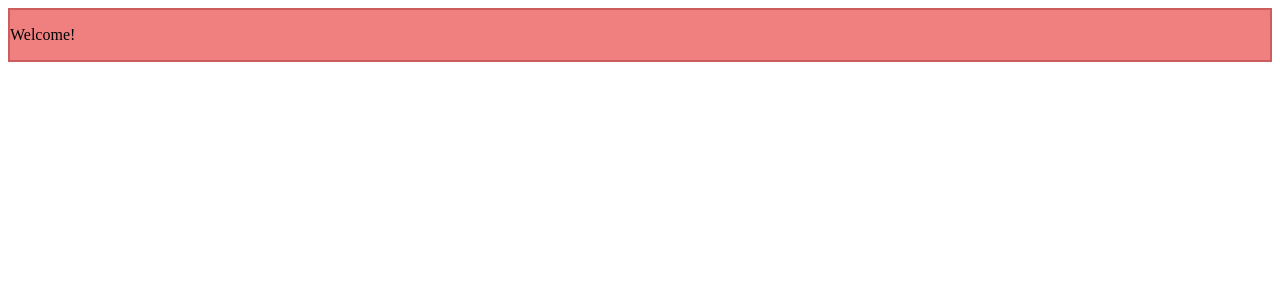
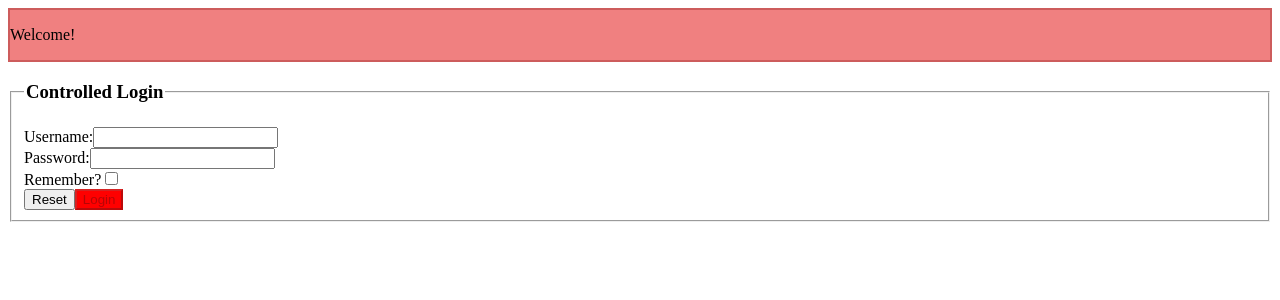
Before and after one commit to amaliacicala/esercizi-react, a React (Create React App) app: page / in a window 1280 px wide. Shown: the top 300 px of the page. Built offline with nearby package versions, Linux system fonts and the light colour scheme.

Commit message:
feat: add ex. Styling Components 03

```diff
--- a/src/App.js
+++ b/src/App.js
@@ -1,11 +1,13 @@
 import React from "react";
 import { Welcome } from "./Welcome";
+import { Login } from "./Login";
 
 export class App extends React.Component {
     render() {
         return (
             <div>
                 <Welcome />
+                <Login />
             </div>
         )
     }
--- /dev/null
+++ b/src/Login.js
@@ -0,0 +1,88 @@
+import React from "react";
+
+export class Login extends React.Component {
+    state = {
+        username: '',
+        password: '',
+        remember: ''
+    }
+
+    handleInputChange = (event) => {
+        const name = event.target.name
+        const type = event.target.type
+        const value = event.target.value
+        const checked = event.target.checked
+
+        this.setState({
+            [name]: type === 'checkbox' ? checked : value
+        })
+    }
+
+    onReset = (event) => {
+        this.setState({
+            username: '',
+            password: '',
+            remember: false
+        })
+    }
+
+    onLogin = (event) => {
+        this.setState({
+            username: '',
+            password: '',
+            remember: ''
+        })
+
+        console.log(this.state)
+    }
+
+    render() {
+        return (
+            <fieldset>
+                <legend><h3>Controlled Login</h3></legend>
+                <div>
+                    <label htmlFor="username">Username:</label>
+                    <input
+                        name="username"
+                        type="text"
+                        value={this.state.username}
+                        onChange={this.handleInputChange}
+                    />
+                </div>
+
+                <div>
+                    <label htmlFor="password">Password:</label>
+                    <input
+                        name="password"
+                        type="password"
+                        value={this.state.password}
+                        onChange={this.handleInputChange}
+                    />
+                </div>
+
+                <div>
+                    <label htmlFor="remember">Remember?</label>
+                    <input
+                        name="remember"
+                        type="checkbox"
+                        checked={this.state.remember}
+                        onChange={this.handleInputChange}
+                    />
+                </div>
+
+                <div>
+                    <button onClick={this.onReset}>
+                        Reset
+                    </button>
+
+                    <button
+                        style={{backgroundColor: this.state.password.length < 8 ? 'red' : 'green'}}
+                        onClick={this.onLogin}
+                        disabled={!this.state.value && !this.state.remember === true}>
+                        Login
+                    </button>
+                </div>
+            </fieldset>
+        )
+    }
+}
```
Also changed, not shown: 1 other file (tests, documents, lock files or other folders).
